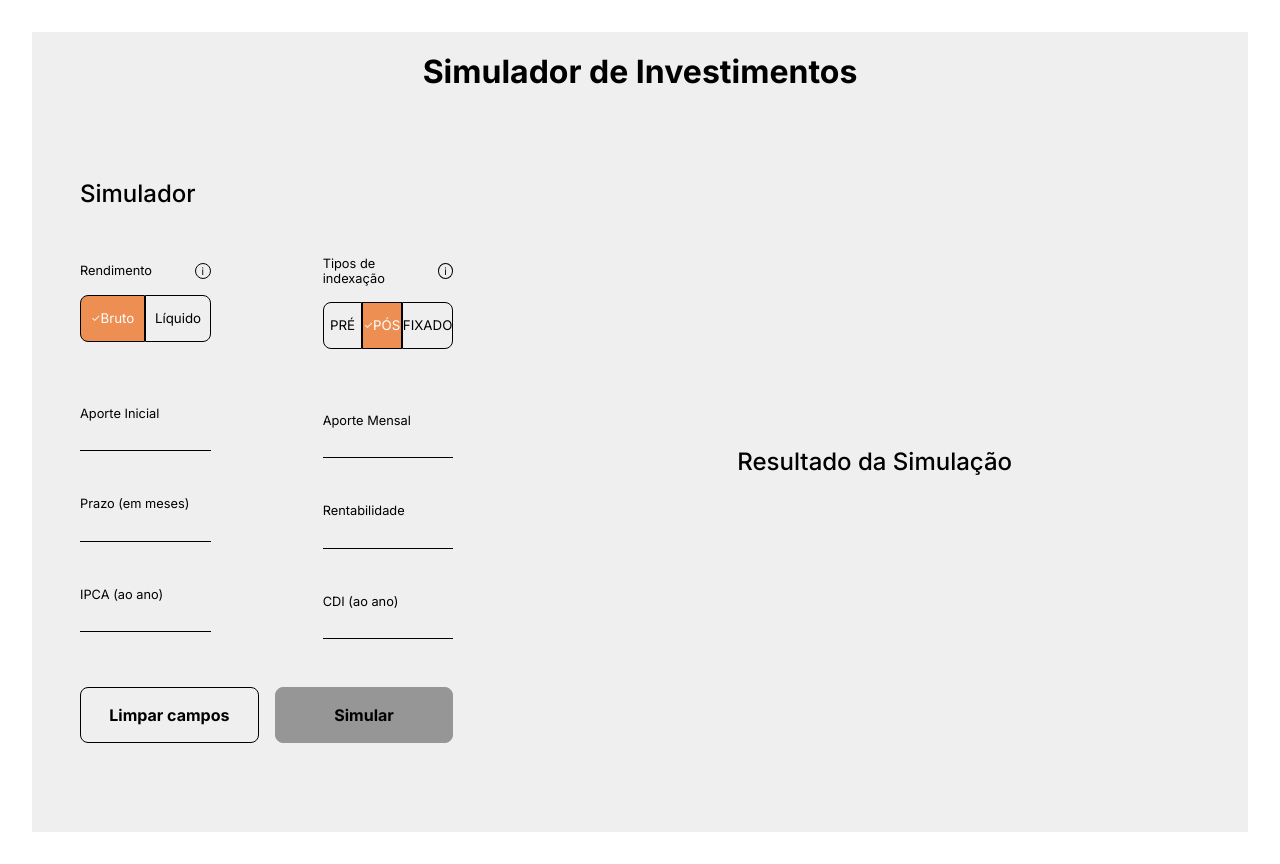
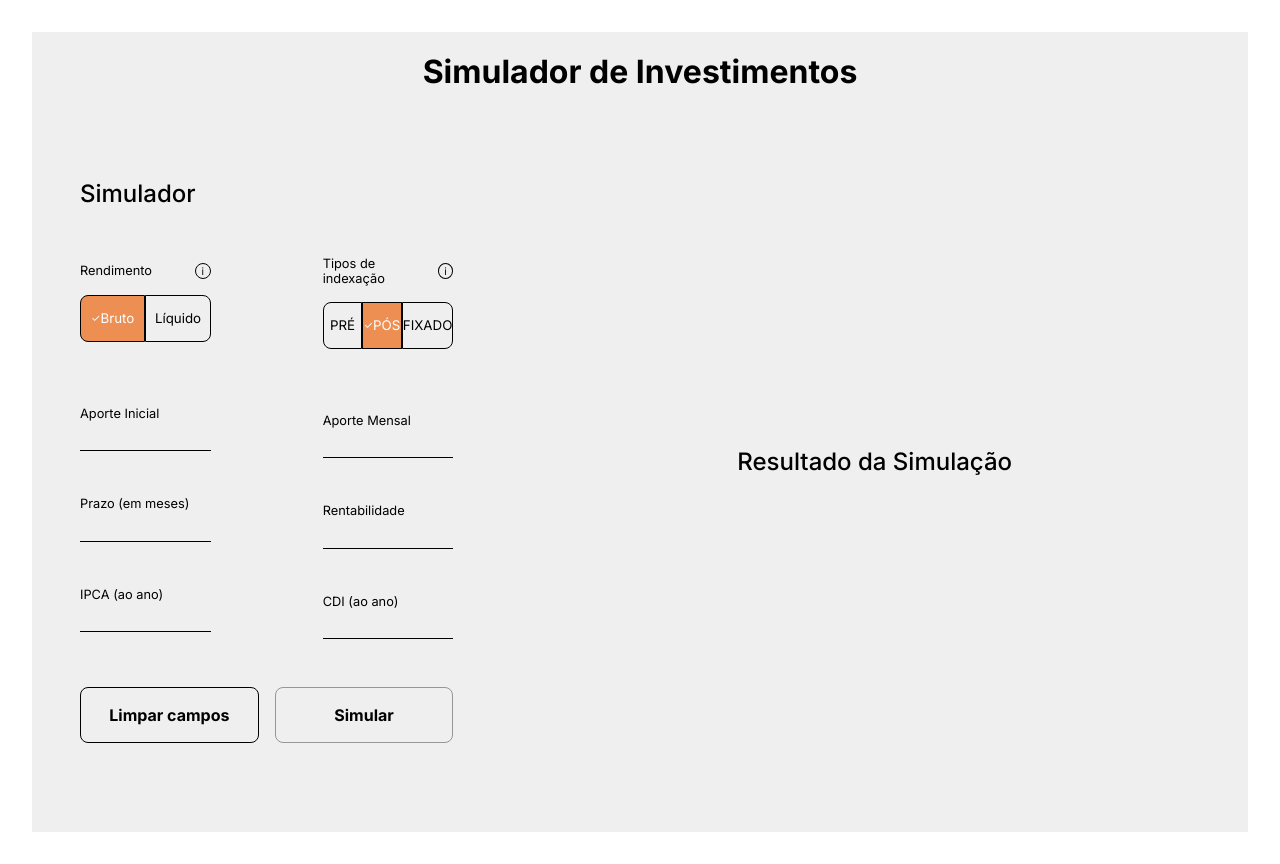
Before and after one commit to mauricioleite1/desafio-eqi-investimentos, a Next.js app: page / in a window 1280 px wide. Built offline with nearby package versions, Linux system fonts and the light colour scheme; no server answers.

Commit message:
Gravando dados dos inputs no Contexto

```diff
--- a/components/Button.js
+++ b/components/Button.js
@@ -2,18 +2,14 @@ import React, { useState, useContext, useEffect } from 'react';
 import { Info } from '../context/info';
 
 const Button = ({ codigo, titulo, type }) => {
+  const { info, setInfo } = useContext(Info);
   const [selected, setSelected] = useState(false);
-  const { info, setInfo } = useContext(Info);
 
   useEffect(() => {
     const values = Object.values(info);
 
-    if (values.includes(codigo)) {
-      setSelected(true);
-      console.log(codigo);
-    } else {
-      setSelected(false);
-    }
+    if (values.includes(codigo)) return setSelected(true);
+    return setSelected(false);
   }, [info, codigo]);
 
   const handleClick = (event) => {
--- a/components/Input.js
+++ b/components/Input.js
@@ -1,7 +1,9 @@
-import React, { useState, useEffect } from 'react';
+import React, { useState, useContext, useEffect } from 'react';
+import { Info } from '../context/info';
 import { getData } from '../context/helpers';
 
 const Input = ({ type = 'text', id, codigo }) => {
+  const { info, setInfo } = useContext(Info);
   const [content, setContent] = useState('');
   const [indicador, setIndicador] = useState('');
 
@@ -14,6 +16,8 @@ const Input = ({ type = 'text', id, codigo }) => {
   const handleChange = ({ target: { value } }) => {
     if (indicador) setIndicador(value)
     setContent(value);
+
+    setInfo({ ...info, [codigo]: value })
   };
 
   return (
--- a/styles/_buttons.scss
+++ b/styles/_buttons.scss
@@ -1,11 +1,11 @@
 button {
   &:disabled {
-    background: #969696;
-    border: 1px solid #969696;
+    background: c$gray;
+    border: 1px solid $gray;
     color: black;
 
     &:hover {
-      background: #969696;
+      background: #9696965d;
     }
   }
 }
@@ -48,6 +48,6 @@ button {
 }
 
 .selected {
-  background: #ed8e53;
+  background: $accent-color;
   color: white;
 }
--- /dev/null
+++ b/styles/_colors.scss
@@ -0,0 +1,2 @@
+$accent-color: #ed8e53;
+$gray: #969696;
--- a/styles/globals.scss
+++ b/styles/globals.scss
@@ -1,7 +1,8 @@
 @import url('https://fonts.googleapis.com/css2?family=Inter:wght@100;200;300;400;500;600;700;800;900&display=swap');
 @import './mixins';
+@import './colors';
+@import './buttons';
 @import './fonts';
-@import './buttons';
 
 * {
   box-sizing: border-box;
@@ -15,3 +16,8 @@ a {
   color: inherit;
   text-decoration: none;
 }
+
+::selection {
+  background: $accent-color;
+  color: white;
+}
```
